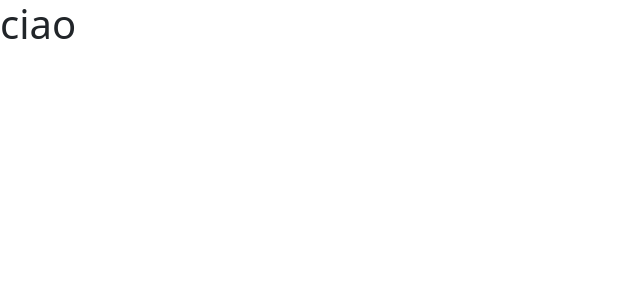
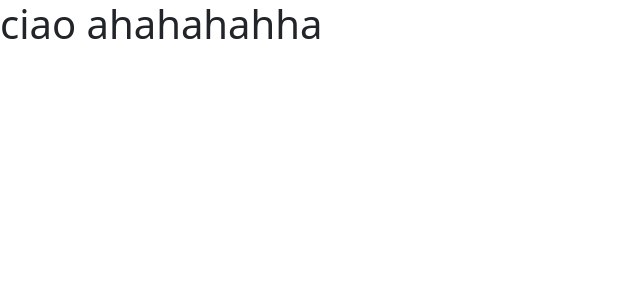
Before and after one commit to Fabio-Moschella/boilerplate, a React (Vite) app: page / in a window 1280 px wide. Shown: the top 300 px of the page, without its empty margins (0-640 px from the left). Built offline with nearby package versions, Linux system fonts and the light colour scheme; the HTML template or start-up script is replaced by a standard one.

Commit message:
add- ahahahah in app

```diff
--- a/src/App.jsx
+++ b/src/App.jsx
@@ -1,7 +1,7 @@
 import { useState } from "react";
 
 function App() {
-  return <h1>ciao</h1>;
+  return <h1>ciao ahahahahha</h1>;
 }
 
 export default App;
```
